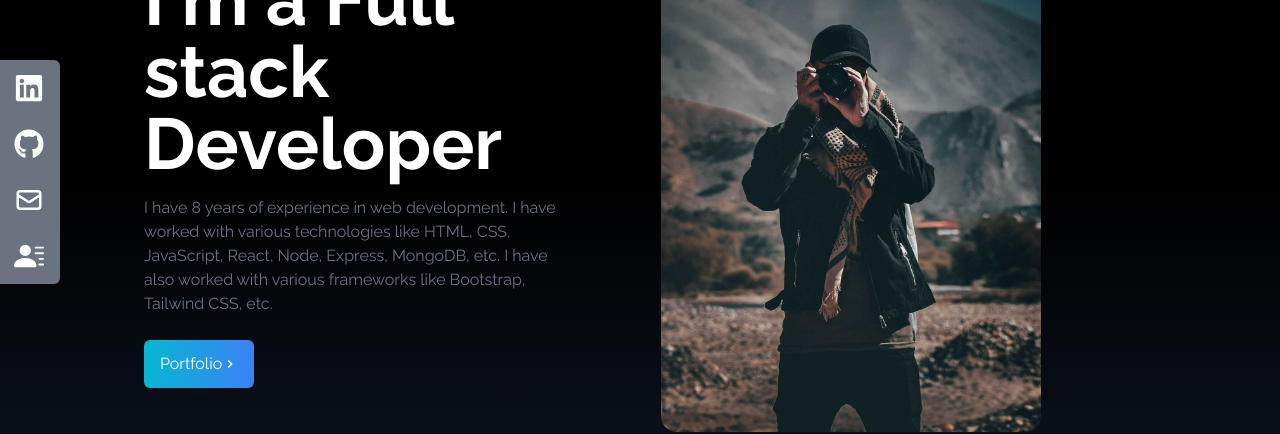
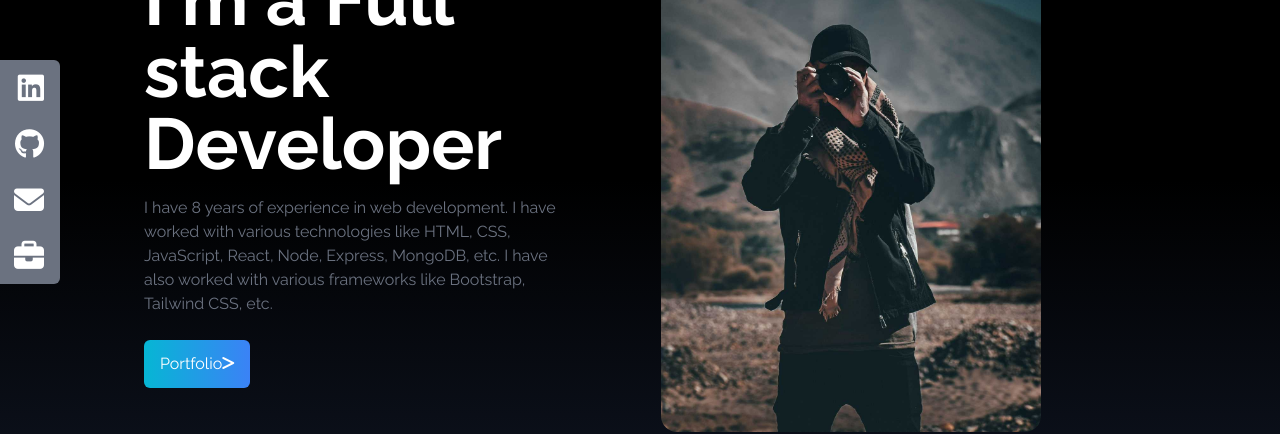
Before and after one commit to badampudimahesh2005/portfolio, a React (Vite) app: page / in a window 1280 px wide. Shown: the part 220-654 px from the top of the page. Built offline with nearby package versions, Linux system fonts and the light colour scheme.

Commit message:
build error

```diff
--- a/src/components/Home.jsx
+++ b/src/components/Home.jsx
@@ -1,5 +1,4 @@
 import React from 'react'
-import {MdKeyboardArrowRight} from "react-icons/md";
 import HeroImage from '../assets/profile-picture.jpg'
 import {Link} from 'react-scroll'
 
@@ -19,7 +18,8 @@ const Home = () => {
 
                 <div>
                 <Link to="portfolio" smooth duration={500} className='group text-white w-fit px-4 py-3 my-2 flex items-center rounded-md bg-gradient-to-r from-cyan-500 to-blue-500 cursor-pointer'> Portfolio
-                    <span className='group-hover:rotate-90 duration-300'><MdKeyboardArrowRight />
+                    <span className='group-hover:rotate-90 duration-300'> <i className="fa-solid fa-greater-than"></i>
+
                     </span>
                 </Link>
                 </div>
--- a/src/components/Navbar.jsx
+++ b/src/components/Navbar.jsx
@@ -1,7 +1,7 @@
 import React from 'react'
-import { FaBars, FaTimes } from 'react-icons/fa'
 import { useState } from 'react'
 import {Link} from 'react-scroll'
+
 
 const Navbar = () => {
 
@@ -36,6 +36,7 @@ const Navbar = () => {
     <div className='flex justify-between items-center w-full h-20 px-4 text-white bg-black fixed' >
         <div>
             <h1 className='text-5xl font-signature ml-2'>Mahesh</h1>
+
         </div>
         <ul className='hidden md:flex'>
             {links.map(({id,link}) => (
@@ -49,7 +50,7 @@ const Navbar = () => {
         </ul>
 
         <div  onClick={()=>{setIsOpen(!isOpen)}} className="cursor-pointer pr-4 z-10 text-gray-500 md:hidden">
-            {isOpen?<FaTimes className='' size={30} />:<FaBars className='' size={30}/>}
+            {isOpen ? <i className="fa-solid fa-xmark text-3xl"></i> : <i className="fa-solid fa-bars text-3xl"></i>}
         </div>
 
         {isOpen && ( <ul className='flex flex-col justify-center items-center absolute top-0 left-0 w-full h-screen bg-gradient-to-b from-black  to-gray-800 text-gray-500'>
--- a/src/components/SocialLinks.jsx
+++ b/src/components/SocialLinks.jsx
@@ -1,33 +1,30 @@
 import React from 'react'
 
-import { FaGithub, FaLinkedin } from 'react-icons/fa'
-import { HiOutlineMail } from 'react-icons/hi'
-import { BsFillPersonLinesFill } from 'react-icons/bs'
 
 const SocialLinks = () => {
 
     const links =[
         {
           id:1,
-          child:(<>LinkedIn <FaLinkedin size={30} /></>),
+          child:(<>LinkedIn <i className="fa-brands fa-linkedin text-3xl"></i></>),
           url:"https://www.linkedin.com/in/maheshbadampudi/",
           style:'rounded-tr-md'
         },
         {
             id:2,
-            child:(<>GitHub <FaGithub size={30} /></>),
+            child:(<>GitHub <i className="fa-brands fa-github text-3xl"></i></>),
             url:"https://github.com/badampudimahesh2005"
         },
 
         {
             id:3,
-            child:(<>Mail <HiOutlineMail size={30} /></>),
+            child:(<>Mail <i className="fa-solid fa-envelope text-3xl"></i></>),
             url:"mailto:maheshbadampudi32@gmail.com"
         },
 
         {
             id:4,
-            child:(<>Resume <BsFillPersonLinesFill size={30} /></>),
+            child:(<>Resume<i className="fa-solid fa-briefcase text-3xl"></i> </>),
             url:"/portfolio.pdf",
             style:'rounded-br-md',
             download:true
--- a/vite.config.js
+++ b/vite.config.js
@@ -4,9 +4,4 @@ import react from '@vitejs/plugin-react'
 // https://vite.dev/config/
 export default defineConfig({
   plugins: [react()],
-  build: {
-    rollupOptions: {
-      external: ['react-icons/md', 'react-icons/fa', 'react-icons/hi', 'react-icons/bs'],
-    }
-  }
 })
```
